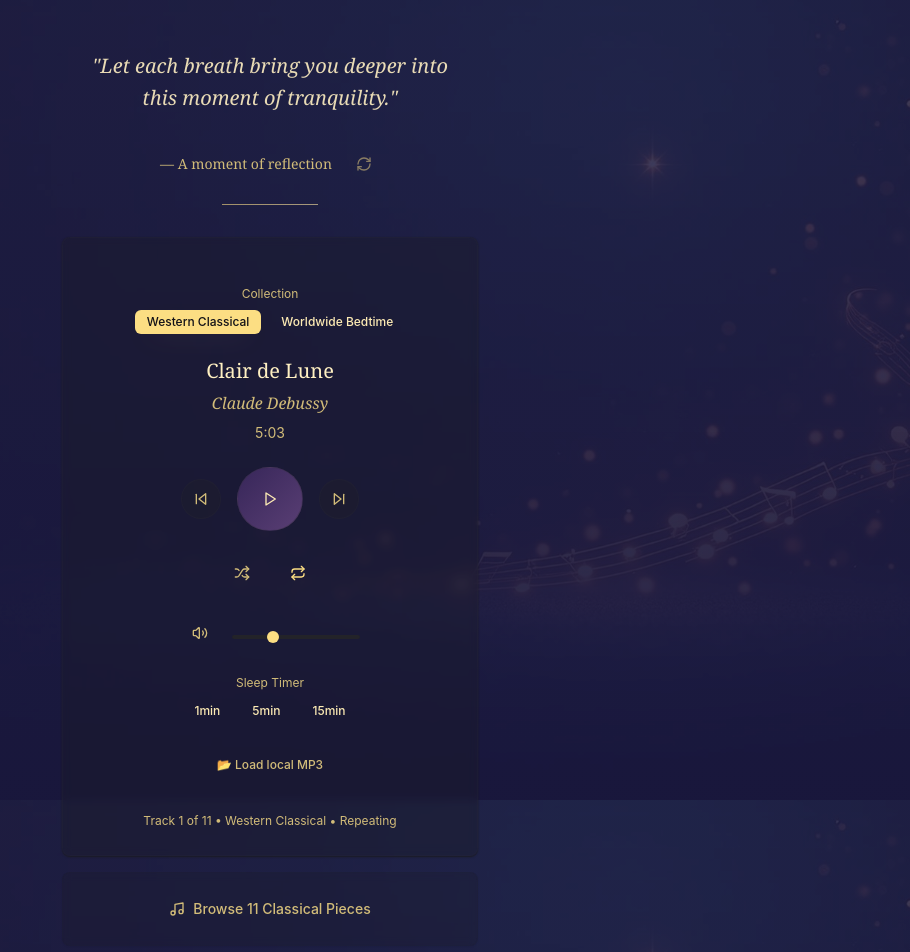
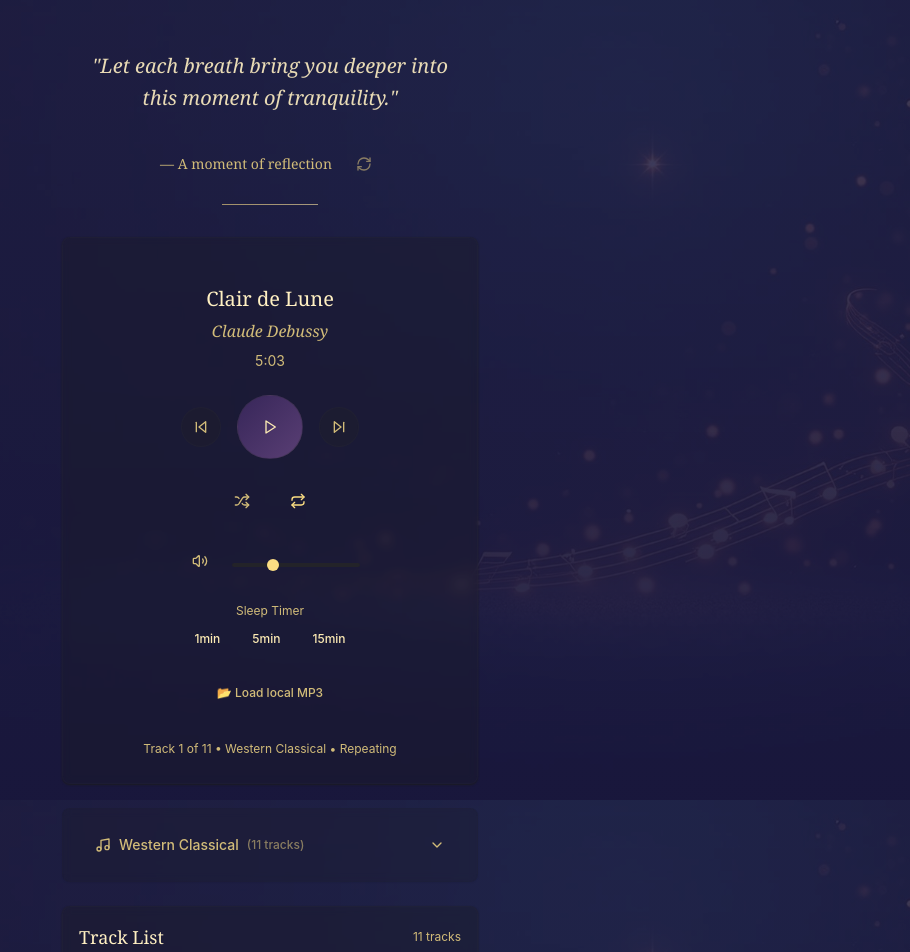
Before and after one commit to fredjhoffmann/amadeus-app, a React (Vite) app: page / in a window 1280 px wide. Shown: the top 952 px of the page, without its empty margins (370-1280 px from the left). Built offline with nearby package versions, Linux system fonts and the light colour scheme.

Commit message:
Add music collection selector
Implement a button to switch between "Western Classical" and "Worldwide Bedtime" music lists. Display a list of track names below the player, dynamically updating based on the selected collection.

```diff
--- /dev/null
+++ b/src/components/CollectionSelector.tsx
@@ -0,0 +1,72 @@
+import React, { useState } from 'react';
+import { Card } from '@/components/ui/card';
+import { Button } from '@/components/ui/button';
+import { ChevronDown, Music } from 'lucide-react';
+
+interface MusicCollection {
+  id: string;
+  name: string;
+  tracks: any[];
+}
+
+interface CollectionSelectorProps {
+  collections: MusicCollection[];
+  currentCollectionIndex: number;
+  onCollectionChange: (index: number) => void;
+}
+
+export const CollectionSelector: React.FC<CollectionSelectorProps> = ({
+  collections,
+  currentCollectionIndex,
+  onCollectionChange,
+}) => {
+  const [isOpen, setIsOpen] = useState(false);
+  const currentCollection = collections[currentCollectionIndex];
+
+  return (
+    <Card className="bg-card/20 border border-border/10 backdrop-blur-sm">
+      <div className="p-4">
+        <div className="relative">
+          <Button
+            variant="ghost"
+            onClick={() => setIsOpen(!isOpen)}
+            className="w-full text-muted-foreground hover:text-foreground flex items-center justify-between gap-2"
+          >
+            <div className="flex items-center gap-2">
+              <Music className="h-4 w-4" />
+              <span className="text-sm font-medium">{currentCollection.name}</span>
+              <span className="text-xs opacity-60">({currentCollection.tracks.length} tracks)</span>
+            </div>
+            <ChevronDown className={`h-4 w-4 transition-transform ${isOpen ? 'rotate-180' : ''}`} />
+          </Button>
+
+          {isOpen && (
+            <div className="absolute top-full left-0 right-0 mt-2 z-50 bg-card border border-border/20 rounded-lg shadow-lg backdrop-blur-sm">
+              <div className="py-2">
+                {collections.map((collection, index) => (
+                  <button
+                    key={collection.id}
+                    onClick={() => {
+                      onCollectionChange(index);
+                      setIsOpen(false);
+                    }}
+                    className={`w-full text-left px-4 py-2 text-sm transition-colors ${
+                      index === currentCollectionIndex
+                        ? 'bg-primary/20 text-foreground font-medium'
+                        : 'text-muted-foreground hover:text-foreground hover:bg-muted/40'
+                    }`}
+                  >
+                    <div className="flex items-center justify-between">
+                      <span>{collection.name}</span>
+                      <span className="text-xs opacity-60">{collection.tracks.length} tracks</span>
+                    </div>
+                  </button>
+                ))}
+              </div>
+            </div>
+          )}
+        </div>
+      </div>
+    </Card>
+  );
+};
--- a/src/components/MusicPlayer.tsx
+++ b/src/components/MusicPlayer.tsx
@@ -336,9 +336,21 @@ const musicCollections: MusicCollection[] = [
   }
 ];
 
-export const MusicPlayer: React.FC = () => {
-  const [currentCollectionIndex, setCurrentCollectionIndex] = useState(0);
-  const [currentTrackIndex, setCurrentTrackIndex] = useState(0);
+interface MusicPlayerProps {
+  currentCollectionIndex?: number;
+  currentTrackIndex?: number;
+  onCollectionChange?: (index: number) => void;
+  onTrackSelect?: (index: number) => void;
+}
+
+export const MusicPlayer: React.FC<MusicPlayerProps> = ({
+  currentCollectionIndex: externalCollectionIndex,
+  currentTrackIndex: externalTrackIndex,
+  onCollectionChange,
+  onTrackSelect,
+}) => {
+  const [currentCollectionIndex, setCurrentCollectionIndex] = useState(externalCollectionIndex || 0);
+  const [currentTrackIndex, setCurrentTrackIndex] = useState(externalTrackIndex || 0);
   const [isPlaying, setIsPlaying] = useState(false);
   const [volume, setVolume] = useState(0.3);
   const [isMuted, setIsMuted] = useState(false);
@@ -466,6 +478,7 @@ export const MusicPlayer: React.FC = () => {
 
   const selectTrack = (index: number) => {
     setCurrentTrackIndex(index);
+    onTrackSelect?.(index);
   };
 
   const toggleLoop = () => {
@@ -538,27 +551,6 @@ export const MusicPlayer: React.FC = () => {
             {/* Fallback for tracks without sources array */}
             {!localFile && !currentTrack.sources && <source src={currentTrack.url} type="audio/mpeg" />}
           </audio>
-
-          {/* Collection Selector */}
-          <div className="text-center space-y-2">
-            <p className="text-xs text-muted-foreground">Collection</p>
-            <div className="flex justify-center space-x-2">
-              {musicCollections.map((collection, index) => (
-                <Button
-                  key={collection.id}
-                  variant={currentCollectionIndex === index ? "default" : "ghost"}
-                  size="sm"
-                  onClick={() => {
-                    setCurrentCollectionIndex(index);
-                    setCurrentTrackIndex(0);
-                  }}
-                  className="text-xs px-3 py-1 h-auto"
-                >
-                  {collection.name}
-                </Button>
-              ))}
-            </div>
-          </div>
 
           {/* Track Info */}
           <div className="text-center space-y-2">
@@ -729,14 +721,6 @@ export const MusicPlayer: React.FC = () => {
           </div>
         </div>
       </Card>
-
-      <TrackList
-        tracks={currentCollection.tracks}
-        currentTrackIndex={currentTrackIndex}
-        onTrackSelect={selectTrack}
-        isVisible={showTrackList}
-        onToggle={() => setShowTrackList(!showTrackList)}
-      />
     </div>
   );
 };
--- a/src/components/TrackList.tsx
+++ b/src/components/TrackList.tsx
@@ -15,16 +15,12 @@ interface TrackListProps {
   tracks: Track[];
   currentTrackIndex: number;
   onTrackSelect: (index: number) => void;
-  isVisible: boolean;
-  onToggle: () => void;
 }
 
 export const TrackList: React.FC<TrackListProps> = ({
   tracks,
   currentTrackIndex,
   onTrackSelect,
-  isVisible,
-  onToggle,
 }) => {
   const [currentPage, setCurrentPage] = useState(0);
   const tracksPerPage = 5;
@@ -47,36 +43,12 @@ export const TrackList: React.FC<TrackListProps> = ({
     }
   };
 
-  if (!isVisible) {
-    return (
-      <Card className="bg-card/20 border border-border/10 backdrop-blur-sm">
-        <div className="p-4">
-          <Button
-            variant="ghost"
-            onClick={onToggle}
-            className="w-full text-muted-foreground hover:text-foreground flex items-center justify-center gap-2"
-          >
-            <Music className="h-4 w-4" />
-            <span className="text-sm">Browse {tracks.length} Classical Pieces</span>
-          </Button>
-        </div>
-      </Card>
-    );
-  }
-
   return (
     <Card className="bg-card/30 border border-border/20 backdrop-blur-sm shadow-card">
       <div className="p-4 space-y-4">
         <div className="flex items-center justify-between">
-          <h3 className="text-lg font-serif text-foreground">Classical Collection</h3>
-          <Button
-            variant="ghost"
-            size="sm"
-            onClick={onToggle}
-            className="text-muted-foreground hover:text-foreground"
-          >
-            ×
-          </Button>
+          <h3 className="text-lg font-serif text-foreground">Track List</h3>
+          <span className="text-xs text-muted-foreground">{tracks.length} tracks</span>
         </div>
 
         <div className="space-y-2 max-h-80 overflow-y-auto">
--- a/src/pages/Index.tsx
+++ b/src/pages/Index.tsx
@@ -1,13 +1,61 @@
 import React from 'react';
-import { Header } from '@/components/Header';
 import { MusicPlayer } from '@/components/MusicPlayer';
 import { MeditationPrompt } from '@/components/MeditationPrompt';
 import { PhysicalControls } from '@/components/PhysicalControls';
 import { Attribution } from '@/components/Attribution';
+import { CollectionSelector } from '@/components/CollectionSelector';
+import { TrackList } from '@/components/TrackList';
 import heroBackground from '@/assets/hero-background.jpg';
 
 const Index = () => {
-  const [musicPlayerRef, setMusicPlayerRef] = React.useState<{ togglePlayPause: () => void } | null>(null);
+  const [currentCollectionIndex, setCurrentCollectionIndex] = React.useState(0);
+  const [currentTrackIndex, setCurrentTrackIndex] = React.useState(0);
+
+  // Define collections with actual track data
+  const musicCollections = [
+    {
+      id: 'western-classical',
+      name: 'Western Classical',
+      tracks: [
+        { id: 'clair-de-lune', title: 'Clair de Lune', composer: 'Claude Debussy', duration: '5:03', url: '' },
+        { id: 'chopin-nocturne-op9', title: 'Nocturne in E-flat major, Op. 9, No. 2', composer: 'Frédéric Chopin', duration: '4:30', url: '' },
+        { id: 'satie-gymnopedie', title: 'Gymnopédie No. 1', composer: 'Erik Satie', duration: '3:33', url: '' },
+        { id: 'chopin-nocturne-cs-minor', title: 'Nocturne in C-sharp minor, Op. Posth.', composer: 'Frédéric Chopin', duration: '4:45', url: '' },
+        { id: 'debussy-reverie', title: 'Rêverie, L. 68', composer: 'Claude Debussy', duration: '4:20', url: '' },
+        { id: 'schumann-traumerei', title: 'Träumerei, Op. 15 No. 7', composer: 'Robert Schumann', duration: '2:30', url: '' },
+        { id: 'ravel-pavane', title: 'Pavane pour une infante défunte', composer: 'Maurice Ravel', duration: '6:30', url: '' },
+        { id: 'field-nocturne-5', title: 'Nocturne No. 5 in B-flat major', composer: 'John Field', duration: '4:15', url: '' },
+        { id: 'liszt-consolation-3', title: 'Consolation No. 3 in D-flat major', composer: 'Franz Liszt', duration: '4:00', url: '' },
+        { id: 'beethoven-moonlight', title: 'Moonlight Sonata (1st Movement), Op. 27 No. 2', composer: 'Ludwig van Beethoven', duration: '5:30', url: '' },
+        { id: 'mendelssohn-song-without-words', title: 'Song Without Words, Op. 30 No. 6 (Venetian Boat Song)', composer: 'Felix Mendelssohn', duration: '2:45', url: '' }
+      ]
+    },
+    {
+      id: 'worldwide-bedtime',
+      name: 'Worldwide Bedtime',
+      tracks: [
+        { id: 'rokudan-no-shirabe', title: 'Rokudan no Shirabe', composer: 'Yatsuhashi Kengyō (Traditional Japanese)', duration: '6:00', url: '' },
+        { id: 'high-mountains-flowing-water', title: 'High Mountains and Flowing Water (Gao Shan Liu Shui)', composer: 'Bo Ya (Traditional Chinese)', duration: '5:30', url: '' },
+        { id: 'raga-yaman', title: 'Raga Yaman', composer: 'Traditional Indian Classical', duration: '8:00', url: '' },
+        { id: 'shur-santur', title: 'Shur (Dastgah-e Shur)', composer: 'Traditional Persian', duration: '6:45', url: '' },
+        { id: 'alf-leila-wa-leila', title: 'Alf Leila Wa Leila (One Thousand and One Nights)', composer: 'Traditional Arabic', duration: '5:15', url: '' },
+        { id: 'ney-taksimi', title: 'Ney Taksimi (Improvisation)', composer: 'Traditional Turkish', duration: '4:30', url: '' },
+        { id: 'arirang', title: 'Arirang', composer: 'Traditional Korean', duration: '4:00', url: '' },
+        { id: 'puspanjali', title: 'Puspanjali', composer: 'Traditional Balinese', duration: '7:00', url: '' },
+        { id: 'lao-duang-duean', title: 'Lao Duang Duean', composer: 'H.R.H. Prince Benbhadanabhongse (Traditional Thai)', duration: '5:45', url: '' },
+        { id: 'ladrang-wilujeng', title: 'Ladrang Wilujeng', composer: 'Traditional Javanese', duration: '6:30', url: '' }
+      ]
+    }
+  ];
+
+  const handleCollectionChange = (index: number) => {
+    setCurrentCollectionIndex(index);
+    setCurrentTrackIndex(0);
+  };
+
+  const handleTrackSelect = (index: number) => {
+    setCurrentTrackIndex(index);
+  };
   return (
     <div
       className="min-h-screen bg-gradient-background"
@@ -23,6 +71,19 @@ const Index = () => {
 
         <div className="space-y-6 mt-8">
           <MusicPlayer />
+
+          <CollectionSelector
+            collections={musicCollections}
+            currentCollectionIndex={currentCollectionIndex}
+            onCollectionChange={handleCollectionChange}
+          />
+
+          <TrackList
+            tracks={musicCollections[currentCollectionIndex].tracks}
+            currentTrackIndex={currentTrackIndex}
+            onTrackSelect={handleTrackSelect}
+          />
+
           <PhysicalControls
             onActionButtonPress={() => {
               // This will be handled by the MusicPlayer component's event listeners
```
